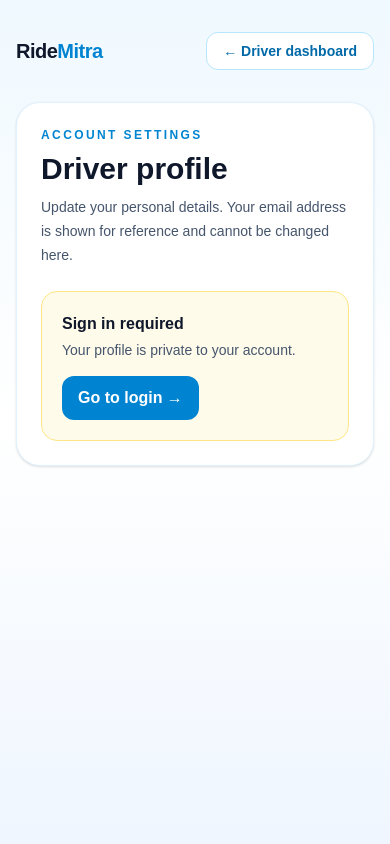
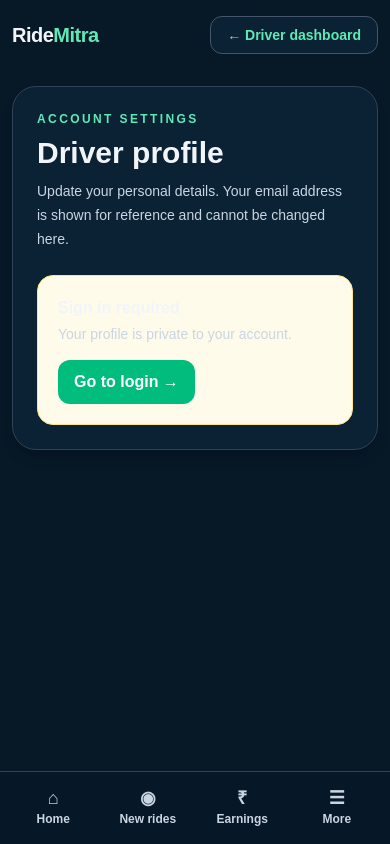
Before and after one commit to mintuvanga/ridemitra, a Next.js app: page /driver/profile in a window 390 px wide. Built offline with nearby package versions, Linux system fonts and the light colour scheme; no server answers; the database is empty.

Commit message:
Match driver profile, vehicle documents, and support pages to shared mobile navigation

```diff
--- a/src/app/driver/profile/page.tsx
+++ b/src/app/driver/profile/page.tsx
@@ -66,48 +66,58 @@ export default function DriverProfilePage() {
   }
 
   return (
-    <main className="min-h-screen bg-gradient-to-b from-sky-50 via-white to-blue-50 px-4 py-8 text-slate-900">
+    <main className="min-h-screen bg-[#071827] px-3 pb-28 pt-4 text-slate-100 sm:px-6 sm:py-8 text-slate-100">
       <div className="mx-auto max-w-3xl">
         <header className="flex items-center justify-between gap-4">
-          <Link href="/driver" className="text-xl font-black tracking-tight">Ride<span className="text-sky-600">Mitra</span></Link>
-          <Link href="/driver" className="rounded-xl border border-sky-200 bg-white px-4 py-2 text-sm font-bold text-sky-700 hover:bg-sky-50">← Driver dashboard</Link>
+          <Link href="/driver" className="text-xl font-black tracking-tight">Ride<span className="text-emerald-300">Mitra</span></Link>
+          <Link href="/driver" className="rounded-xl border border-slate-600 bg-[#0b2234] px-4 py-2 text-sm font-bold text-emerald-300 hover:bg-emerald-950/40">← Driver dashboard</Link>
         </header>
-        <section className="mt-8 rounded-3xl border border-sky-100 bg-white p-6 shadow-sm sm:p-9">
-          <p className="text-xs font-extrabold uppercase tracking-[0.2em] text-sky-600">Account settings</p>
+        <section className="mt-8 rounded-3xl border border-slate-700 bg-[#0b2234] p-6 shadow-lg shadow-black/10 sm:p-9">
+          <p className="text-xs font-extrabold uppercase tracking-[0.2em] text-emerald-300">Account settings</p>
           <h1 className="mt-2 text-3xl font-black">Driver profile</h1>
-          <p className="mt-2 text-sm leading-6 text-slate-600">Update your personal details. Your email address is shown for reference and cannot be changed here.</p>
+          <p className="mt-2 text-sm leading-6 text-slate-300">Update your personal details. Your email address is shown for reference and cannot be changed here.</p>
           {signedOut ? (
             <div className="mt-6 rounded-2xl border border-amber-200 bg-amber-50 p-5">
               <h2 className="font-extrabold">Sign in required</h2>
-              <p className="mt-1 text-sm text-slate-600">Your profile is private to your account.</p>
-              <Link href="/driver/login" className="mt-4 inline-flex rounded-xl bg-sky-600 px-4 py-2.5 font-bold text-white">Go to login →</Link>
+              <p className="mt-1 text-sm text-slate-300">Your profile is private to your account.</p>
+              <Link href="/driver/login" className="mt-4 inline-flex rounded-xl bg-emerald-500 px-4 py-2.5 font-bold text-white">Go to login →</Link>
             </div>
-          ) : loading ? <p className="mt-8 text-sm text-slate-500">Loading your profile…</p> : (
+          ) : loading ? <p className="mt-8 text-sm text-slate-400">Loading your profile…</p> : (
             <form onSubmit={save} className="mt-7 space-y-5">
               <div>
-                <label htmlFor="profile-email" className="mb-2 block text-sm font-bold text-slate-700">Email address</label>
-                <input id="profile-email" value={profile?.email || ""} readOnly className="w-full rounded-xl border border-slate-200 bg-slate-50 px-4 py-3 text-slate-500 outline-none" />
+                <label htmlFor="profile-email" className="mb-2 block text-sm font-bold text-slate-200">Email address</label>
+                <input id="profile-email" value={profile?.email || ""} readOnly className="w-full rounded-xl border border-slate-700 bg-slate-800/70 px-4 py-3 text-slate-400 outline-none" />
               </div>
               <div>
-                <label htmlFor="profile-name" className="mb-2 block text-sm font-bold text-slate-700">Full name</label>
-                <input id="profile-name" value={name} onChange={(e) => { setName(e.target.value); setSuccess(""); }} minLength={2} maxLength={80} required autoComplete="name" className="w-full rounded-xl border border-slate-200 px-4 py-3 outline-none transition focus:border-sky-500 focus:ring-4 focus:ring-sky-100" placeholder="Enter your full name" />
+                <label htmlFor="profile-name" className="mb-2 block text-sm font-bold text-slate-200">Full name</label>
+                <input id="profile-name" value={name} onChange={(e) => { setName(e.target.value); setSuccess(""); }} minLength={2} maxLength={80} required autoComplete="name" className="w-full rounded-xl border border-slate-700 px-4 py-3 outline-none transition focus:border-emerald-400 focus:ring-4 focus:ring-emerald-900" placeholder="Enter your full name" />
               </div>
               <div>
-                <label htmlFor="profile-city" className="mb-2 block text-sm font-bold text-slate-700">Home city <span className="font-normal text-slate-400">(optional)</span></label>
-                <input id="profile-city" value={city} onChange={(e) => { setCity(e.target.value); setSuccess(""); }} maxLength={80} autoComplete="address-level2" className="w-full rounded-xl border border-slate-200 px-4 py-3 outline-none transition focus:border-sky-500 focus:ring-4 focus:ring-sky-100" placeholder="e.g. Hyderabad" />
+                <label htmlFor="profile-city" className="mb-2 block text-sm font-bold text-slate-200">Home city <span className="font-normal text-slate-400">(optional)</span></label>
+                <input id="profile-city" value={city} onChange={(e) => { setCity(e.target.value); setSuccess(""); }} maxLength={80} autoComplete="address-level2" className="w-full rounded-xl border border-slate-700 px-4 py-3 outline-none transition focus:border-emerald-400 focus:ring-4 focus:ring-emerald-900" placeholder="e.g. Hyderabad" />
               </div>
-              {hasChanges && <p className="rounded-xl border border-sky-100 bg-sky-50 p-3 text-sm text-sky-800">You have unsaved profile changes.</p>}
+              {hasChanges && <p className="rounded-xl border border-slate-700 bg-emerald-950/40 p-3 text-sm text-emerald-200">You have unsaved profile changes.</p>}
               {error && <p role="alert" className="rounded-xl border border-rose-200 bg-rose-50 p-3 text-sm text-rose-800">{error}</p>}
               {success && <p role="status" className="rounded-xl border border-emerald-200 bg-emerald-50 p-3 text-sm text-emerald-800">{success}</p>}
               <div className="flex flex-col gap-3 sm:flex-row">
-                <button type="submit" disabled={saving || !hasChanges} className="flex-1 rounded-xl bg-sky-600 px-5 py-3.5 font-extrabold text-white transition hover:bg-sky-700 disabled:cursor-not-allowed disabled:opacity-50">{saving ? "Saving…" : "Save profile"}</button>
-                <button type="button" onClick={resetChanges} disabled={saving || !hasChanges} className="rounded-xl border border-sky-200 px-5 py-3.5 font-bold text-sky-700 transition hover:bg-sky-50 disabled:cursor-not-allowed disabled:opacity-50">Discard changes</button>
+                <button type="submit" disabled={saving || !hasChanges} className="flex-1 rounded-xl bg-emerald-500 px-5 py-3.5 font-extrabold text-white transition hover:bg-emerald-400 disabled:cursor-not-allowed disabled:opacity-50">{saving ? "Saving…" : "Save profile"}</button>
+                <button type="button" onClick={resetChanges} disabled={saving || !hasChanges} className="rounded-xl border border-slate-600 px-5 py-3.5 font-bold text-emerald-300 transition hover:bg-emerald-950/40 disabled:cursor-not-allowed disabled:opacity-50">Discard changes</button>
               </div>
             </form>
           )}
-          {!signedOut && error && !loading && <button onClick={() => void loadProfile()} className="mt-4 text-sm font-bold text-sky-700 underline">Retry loading</button>}
+          {!signedOut && error && !loading && <button onClick={() => void loadProfile()} className="mt-4 text-sm font-bold text-emerald-300 underline">Retry loading</button>}
         </section>
       </div>
+
+      <nav aria-label="Driver navigation" className="fixed inset-x-0 bottom-0 z-50 border-t border-slate-700 bg-[#071827]/95 px-2 pb-[max(0.5rem,env(safe-area-inset-bottom))] pt-2 backdrop-blur">
+        <div className="mx-auto grid max-w-xl grid-cols-4 gap-1">
+          {[{ label: "Home", icon: "⌂", href: "/driver/instant-rides" }, { label: "New rides", icon: "◉", href: "/driver/new-ride-requests" }, { label: "Earnings", icon: "₹", href: "/driver/earnings" }, { label: "More", icon: "☰", href: "/driver/instant-rides" }].map(item => (
+            <Link key={item.label} href={item.href} className="flex min-h-14 flex-col items-center justify-center gap-1 rounded-xl text-xs font-bold text-slate-300 transition hover:bg-slate-800 hover:text-emerald-300">
+              <span className="text-lg leading-none">{item.icon}</span><span>{item.label}</span>
+            </Link>
+          ))}
+        </div>
+      </nav>
     </main>
   );
 }
```
